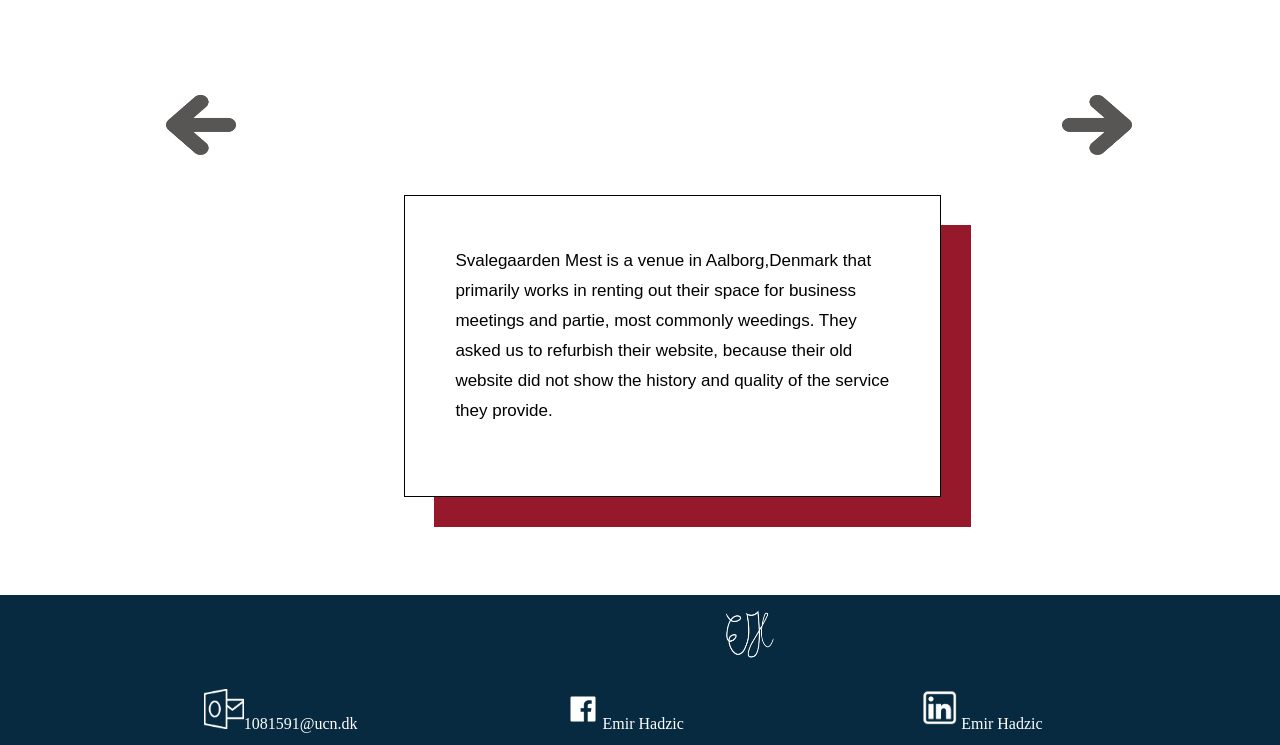
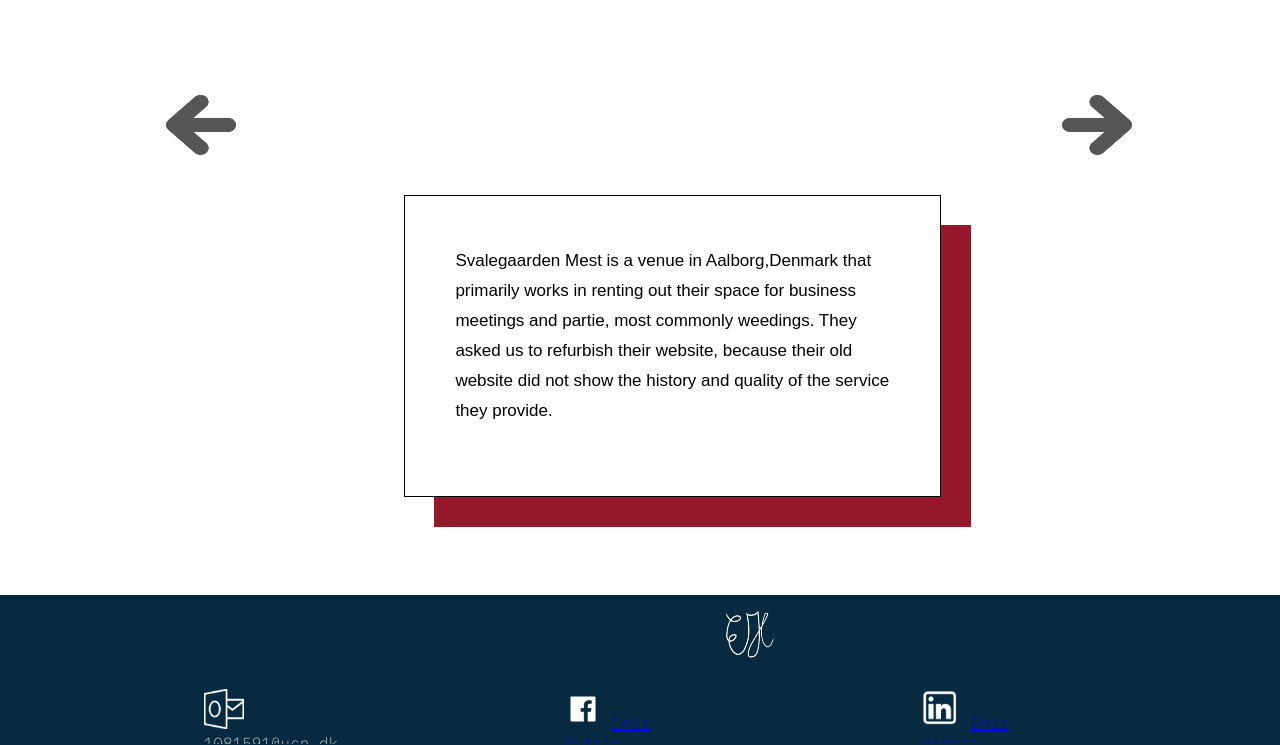
Before and after one commit to Emir985/Emir-Hadzic-portfolio, a plain HTML site: page index.html in a window 1280 px wide. Shown: the part 4690-5435 px from the top of the page. Drawn offline with Linux system fonts and the light colour scheme.

Commit message:
Modified footer

```diff
--- a/assets/css/styles.scss
+++ b/assets/css/styles.scss
@@ -416,6 +416,7 @@ footer{
         width: 100%;
         height:150px;
         ul{
+            font-family: 'IBM Plex Mono', monospace;
             vertical-align: middle;
             display: flex;
             flex-direction: row;
--- a/index.html
+++ b/index.html
@@ -188,9 +188,15 @@
             <nav class="footer-links">
                 <img class="foot-logo" src="./assets/images/web-logo-02.png" alt="logo that says eh in cusive">
               <ul>
-                <li class="outlook"><img src="./assets/images/outlook.png" alt="outlook-logo" srcset="">1081591@ucn.dk</li>
-                <li class="facebook"><img src="./assets/images/facebook.png" alt="facebook-logo" srcset="">Emir Hadzic</li>
-                <li class="linkedIn"><img src="./assets/images/linkedinlogo.png" alt="linkedin-logo" srcset="">Emir Hadzic</li>
+                <li class="outlook"><img src="./assets/images/outlook.png" alt="outlook-logo" >
+                    1081591@ucn.dk
+                </li>
+                <li class="facebook"><img src="./assets/images/facebook.png" alt="facebook-logo" >
+                    <a href="https://www.facebook.com/emirnoga" target="_blank">Emir Hadzic</a>
+                </li>
+                <li class="linkedIn"><img src="./assets/images/linkedinlogo.png" alt="linkedin-logo" >
+                    <a href="https://www.linkedin.com/in/emir-hadzic-038958184/" target="_blank">Emir Hadzic </a>
+                </li>
               </ul>
            </nav>
         </footer>
```
Also changed, not shown: assets/css/styles.css, 1 other file.
